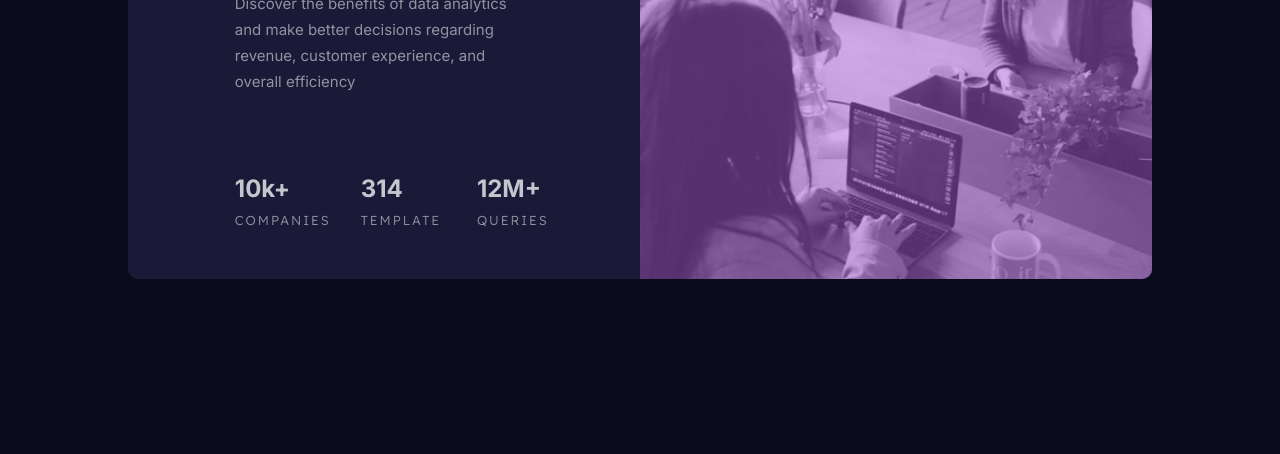
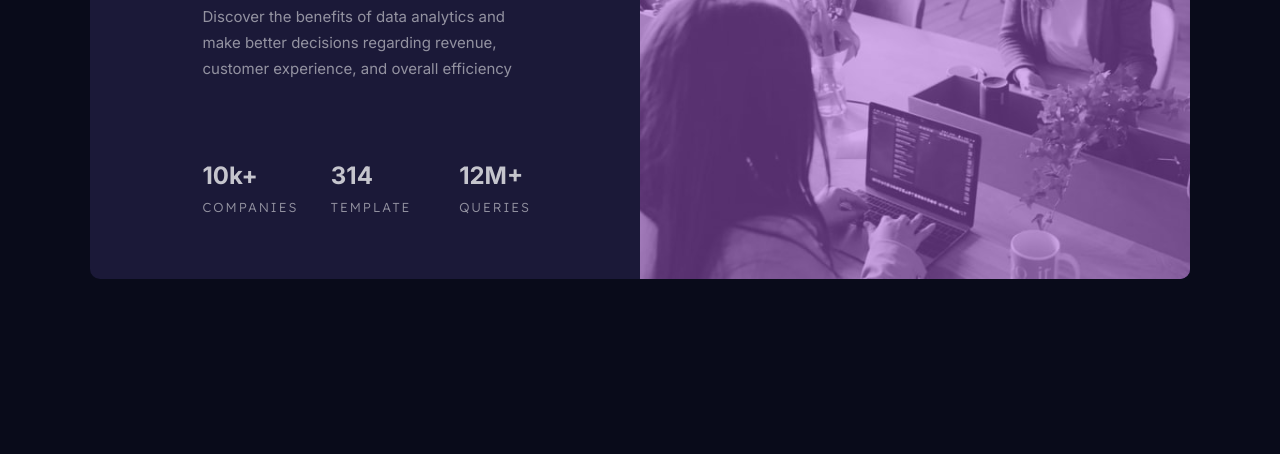
Before and after one commit to jazzielp/stats-preview-card, a plain HTML site: page index.html in a window 1280 px wide. Shown: the part 346-800 px from the top of the page. Drawn offline with Linux system fonts and the light colour scheme.

Commit message:
haciendo algunos ajustes

```diff
--- a/assets/css/style.css
+++ b/assets/css/style.css
@@ -130,6 +130,7 @@ html{
         flex-direction: row;
         width: 80%;
         max-width: 1200px;
+        min-width: 1100px;
         height: 450px;
 
     }
@@ -138,13 +139,15 @@ html{
         height: 100%;
         width: 50%;
         order: 2;
-        border-radius: 0px 10px 10px 0;
 
     }
 
+
+    .header,
     .header__background{
         border-radius: 0px 10px 10px 0;
     }
+
 
     .content{
         display: flex;
```
